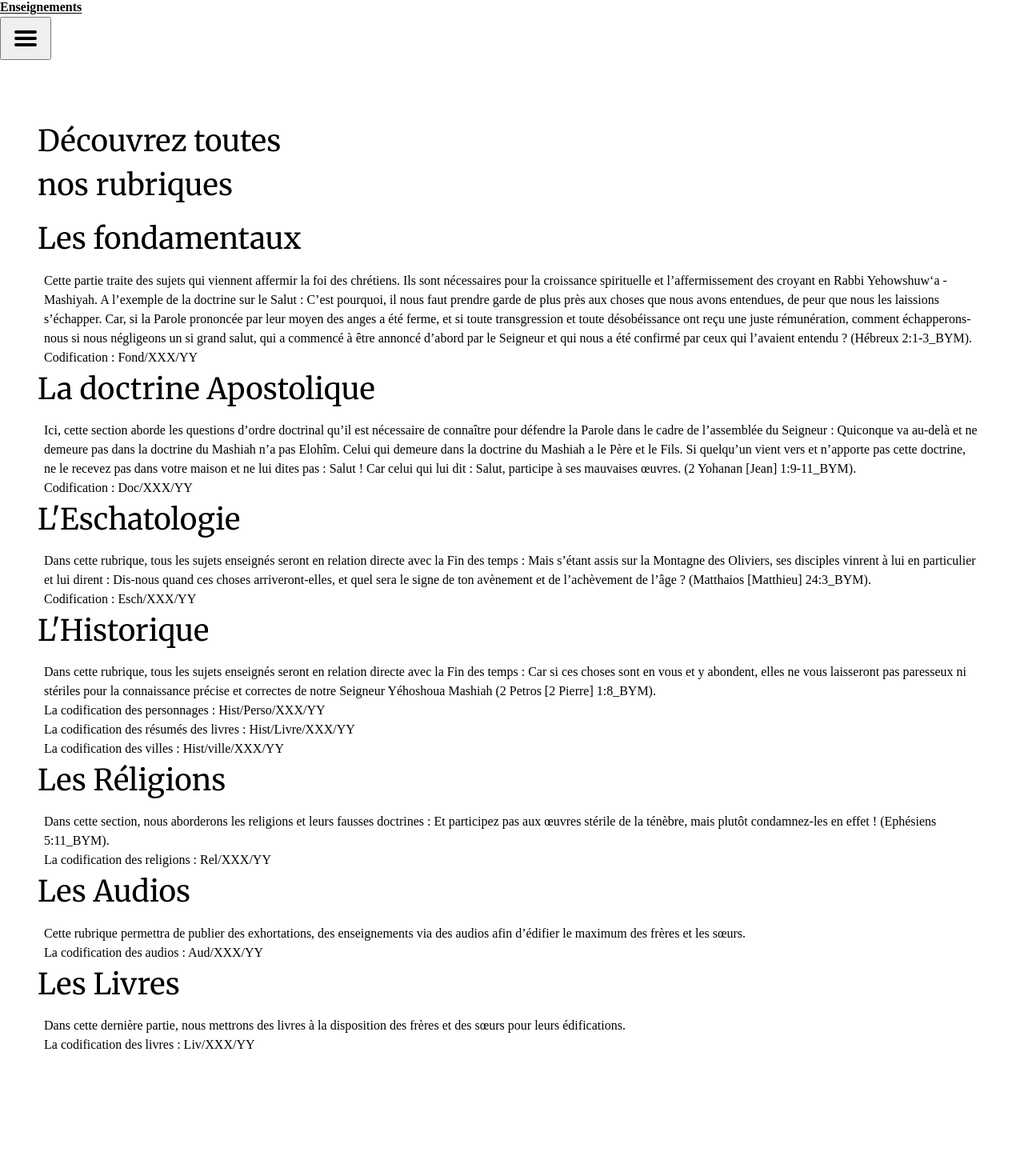
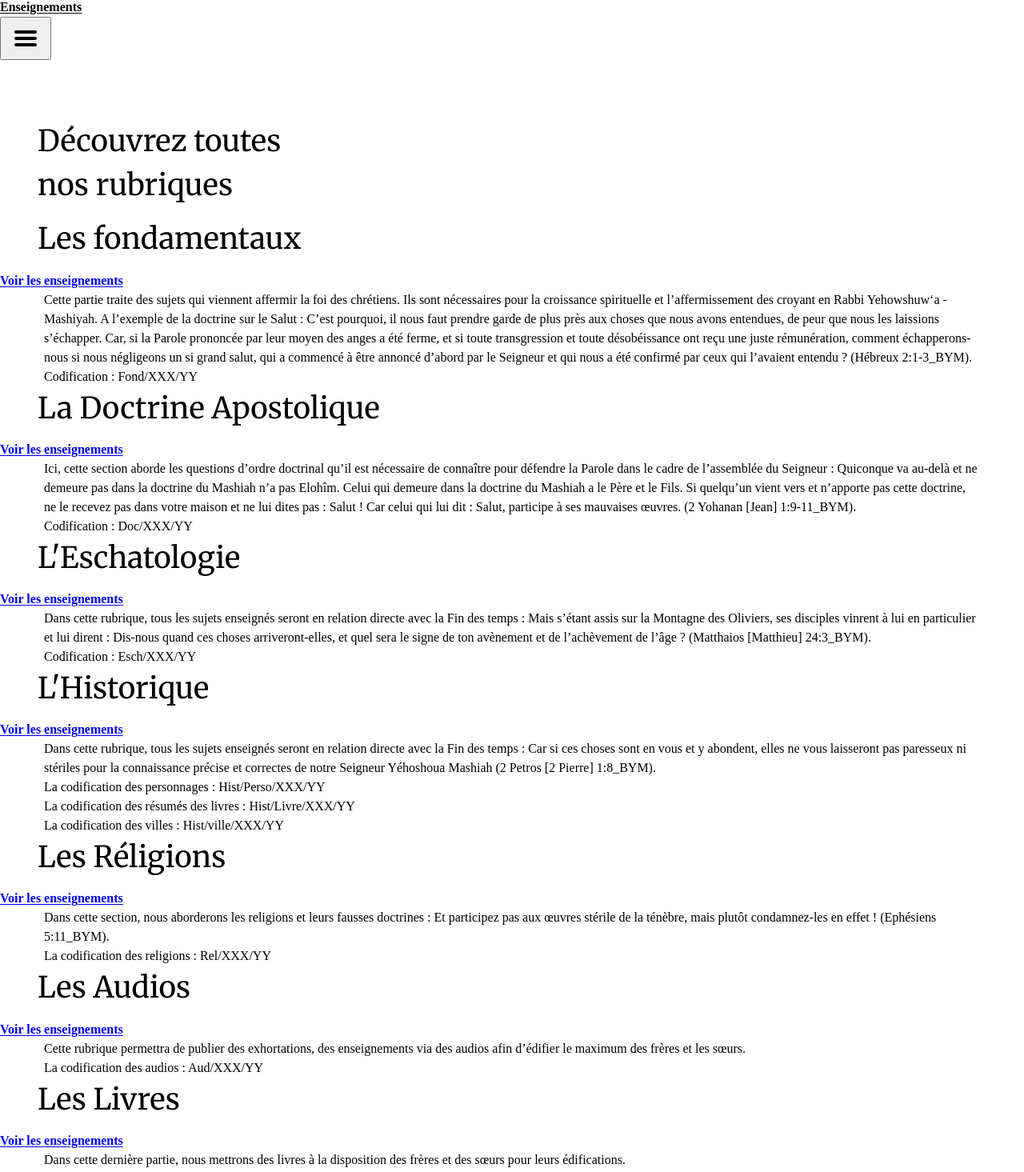
Before and after one commit to okeb/thelamed, a SvelteKit app: page /enseignements/rubrique in a window 1280 px wide. Shown: the part 51-1516 px from the top of the page at 80% size. Before the commit the page ends 1369 px from the top, so only its background shows below. Built offline with nearby package versions, Linux system fonts and the light colour scheme.

Commit message:
🌈 style(rubrique): design rubrique page

```diff
--- a/src/routes/enseignements/rubrique/+page.svelte
+++ b/src/routes/enseignements/rubrique/+page.svelte
@@ -1,4 +1,4 @@
-<div class="mt-20 px-28 pt-12">
+<div class="mt-20 px-28 pt-12 gap-y-16 grid-cols-1 grid pb-20">
 
     <h2 class="font-merri font-bold text-6xl pb-12">Découvrez toutes<br>nos <span class="underline-yellow-500 underline underline-offset-2 underline-2">rubriques</span></h2>
 
@@ -7,8 +7,11 @@
 
 
     <div class="grid grid-cols-1 gap-3 border border-solid border-dark-900 rounded-lg">
-        <div class="card-rubrique px-2 pb-6 pt-8  border border-transparent border-solid border-b-dark-900">
+        <div class="flex justify-between border border-transparent border-solid border-b-dark-900 pl-2 pr-12">
+            <div class="card-rubrique pb-6 pt-8">
                 <h3 class="font-lato font-bold">Les fondamentaux</h3>
+            </div>
+            <a href="/enseignements/rubrique/Les Fondamentaux" class="link_rubrique <md:hidden nav-link-light inline-flex items-center justify-center px-4 py-1.5 ml-4 text-base font-medium rounded-md whitespace-nowrap hover:bg-yellow-500 dark:border border-transparent dark:border-gray-600 dark:hover:border-transparent">Voir les enseignements</a>
         </div>
 
         <p class="font-lato py-6">Cette partie traite des sujets qui viennent affermir la foi des chrétiens. Ils sont nécessaires pour la croissance spirituelle et l’affermissement des croyant en Rabbi Yehowshuw‘a -Mashiyah. A l’exemple de la doctrine sur le Salut : <span class="italic font-merri text-sm font-light">C’est pourquoi, il nous faut prendre garde de plus près aux choses que nous avons entendues, de peur que nous les laissions s’échapper. Car, si la Parole prononcée par leur moyen des anges a été ferme, et si toute transgression et toute désobéissance ont reçu une juste rémunération, comment échapperons-nous si nous négligeons un si grand salut, qui a commencé à être annoncé d’abord par le Seigneur et qui nous a été confirmé par ceux qui l’avaient entendu ?</span> (Hébreux 2:1-3_BYM).</p>
@@ -16,57 +19,75 @@
     </div>
 
 
-    <div class="grid grid-cols-1 gap-3">
-        <div class="card-rubrique px-2 border-transparent rounded-md border-2 border-light-900 py-6">
-            <h3 class="font-lato font-bold">La doctrine Apostolique</h3>
+    <div class="grid grid-cols-1 gap-3 border border-solid border-dark-900 rounded-lg">
+        <div class="flex justify-between border border-transparent border-solid border-b-dark-900 pl-2 pr-12">
+            <div class="card-rubrique pb-6 pt-8">
+                <h3 class="font-lato font-bold">La Doctrine Apostolique</h3>
             </div>
-        <p class="font-lato">Ici, cette section aborde les questions d’ordre doctrinal qu’il est nécessaire de connaître pour défendre la Parole dans le cadre de l’assemblée du Seigneur : <span class="italic font-merri text-sm">Quiconque va au-delà et ne demeure pas dans la doctrine du Mashiah n’a pas Elohîm. Celui qui demeure dans la doctrine du Mashiah a le Père et le Fils. Si quelqu’un vient vers et n’apporte pas cette doctrine, ne le recevez pas dans votre maison et ne lui dites pas : Salut ! Car celui qui lui dit : Salut, participe à ses mauvaises œuvres.</span> (2 Yohanan [Jean] 1:9-11_BYM).</p>
-        <p>Codification : <span class="font-bold">Doc/XXX/YY</span></p>
+            <a href="/enseignements/rubrique/La Doctrine Apostolique" class="link_rubrique <md:hidden nav-link-light inline-flex items-center justify-center px-4 py-1.5 ml-4 text-base font-medium rounded-md whitespace-nowrap hover:bg-yellow-500 dark:border border-transparent dark:border-gray-600 dark:hover:border-transparent">Voir les enseignements</a>
+        </div>
+        <p class="font-lato  py-6">Ici, cette section aborde les questions d’ordre doctrinal qu’il est nécessaire de connaître pour défendre la Parole dans le cadre de l’assemblée du Seigneur : <span class="italic font-merri text-sm">Quiconque va au-delà et ne demeure pas dans la doctrine du Mashiah n’a pas Elohîm. Celui qui demeure dans la doctrine du Mashiah a le Père et le Fils. Si quelqu’un vient vers et n’apporte pas cette doctrine, ne le recevez pas dans votre maison et ne lui dites pas : Salut ! Car celui qui lui dit : Salut, participe à ses mauvaises œuvres.</span> (2 Yohanan [Jean] 1:9-11_BYM).</p>
+        <p class="pb-12 pt-2">Codification : <span class="font-bold">Doc/XXX/YY</span></p>
     </div>
 
 
-    <div class="grid grid-cols-1 gap-3">
-        <div class="card-rubrique rounded-md border-2 border-light-900 px-2 border-transparent py-6">
+    <div class="grid grid-cols-1 gap-3 border border-solid border-dark-900 rounded-lg">
+        <div class="flex justify-between border border-transparent border-solid border-b-dark-900 pl-2 pr-12">
+            <div class="card-rubrique pb-6 pt-8">
                 <h3 class="font-lato font-bold">L'Eschatologie</h3>
             </div>
-        <p class="font-lato">Dans cette rubrique, tous les sujets enseignés seront en relation directe avec la Fin des temps : <span class="italic font-merri text-sm">Mais s’étant assis sur la Montagne des Oliviers, ses disciples vinrent à lui en particulier et lui dirent : Dis-nous quand ces choses arriveront-elles, et quel sera le signe de ton avènement et de l’achèvement de l’âge ?</span>  (Matthaios [Matthieu] 24:3_BYM).</p>
-        <p>Codification : <span class="font-bold">Esch/XXX/YY</span></p>
+            <a href="/enseignements/rubrique/L'Eschatologie" class="link_rubrique <md:hidden nav-link-light inline-flex items-center justify-center px-4 py-1.5 ml-4 text-base font-medium rounded-md whitespace-nowrap hover:bg-yellow-500 dark:border border-transparent dark:border-gray-600 dark:hover:border-transparent">Voir les enseignements</a>
+        </div>
+        <p class="font-lato py-6">Dans cette rubrique, tous les sujets enseignés seront en relation directe avec la Fin des temps : <span class="italic font-merri text-sm">Mais s’étant assis sur la Montagne des Oliviers, ses disciples vinrent à lui en particulier et lui dirent : Dis-nous quand ces choses arriveront-elles, et quel sera le signe de ton avènement et de l’achèvement de l’âge ?</span>  (Matthaios [Matthieu] 24:3_BYM).</p>
+        <p class="pb-12 pt-2">Codification : <span class="font-bold">Esch/XXX/YY</span></p>
     </div>
 
-    <div class="grid grid-cols-1 gap-3">
-        <div class="card-rubrique rounded-md border-2 border-light-900 px-2 border-transparent py-6">
+    <div class="grid grid-cols-1 gap-3 border border-solid border-dark-900 rounded-lg">
+        <div class="flex justify-between border border-transparent border-solid border-b-dark-900 pl-2 pr-12">
+            <div class="card-rubrique pb-6 pt-8">
                 <h3 class="font-lato font-bold">L'Historique</h3>
             </div>
-        <p class="font-lato">Dans cette rubrique, tous les sujets enseignés seront en relation directe avec la Fin des temps : <span class="italic font-merri text-sm">Car si ces choses sont en vous et y abondent, elles ne vous laisseront pas paresseux ni stériles pour la connaissance précise et correctes de notre Seigneur Yéhoshoua Mashiah</span> (2 Petros [2 Pierre] 1:8_BYM).</p>
-        <p>La codification des personnages : <span class="font-bold">Hist/Perso/XXX/YY</span></p>
-        <p>La codification des résumés des livres : <span class="font-bold">Hist/Livre/XXX/YY</span></p>
-        <p>La codification des villes : <span class="font-bold">Hist/ville/XXX/YY</span></p>
+            <a href="/enseignements/rubrique/L'Historique" class="link_rubrique <md:hidden nav-link-light inline-flex items-center justify-center px-4 py-1.5 ml-4 text-base font-medium rounded-md whitespace-nowrap hover:bg-yellow-500 dark:border border-transparent dark:border-gray-600 dark:hover:border-transparent">Voir les enseignements</a>
+        </div>
+        <p class="font-lato py-6">Dans cette rubrique, tous les sujets enseignés seront en relation directe avec la Fin des temps : <span class="italic font-merri text-sm">Car si ces choses sont en vous et y abondent, elles ne vous laisseront pas paresseux ni stériles pour la connaissance précise et correctes de notre Seigneur Yéhoshoua Mashiah</span> (2 Petros [2 Pierre] 1:8_BYM).</p>
+        <p class="pt-2">La codification des personnages : <span class="font-bold">Hist/Perso/XXX/YY</span></p>
+        <p class="pt-2">La codification des résumés des livres : <span class="font-bold">Hist/Livre/XXX/YY</span></p>
+        <p class="pb-12 pt-2">La codification des villes : <span class="font-bold">Hist/ville/XXX/YY</span></p>
     </div>
 
 
-    <div class="grid grid-cols-1 gap-3">
-        <div class="card-rubrique rounded-md border-2 border-light-900 px-2 border-transparent py-6">
+    <div class="grid grid-cols-1 gap-3 border border-solid border-dark-900 rounded-lg">
+        <div class="flex justify-between border border-transparent border-solid border-b-dark-900 pl-2 pr-12">
+            <div class="card-rubrique pb-6 pt-8">
                 <h3 class="font-lato font-bold">Les Réligions</h3>
             </div>
-        <p class="font-lato">Dans cette section, nous aborderons les religions et leurs fausses doctrines : <span class="italic font-merri text-sm">Et participez pas aux œuvres stérile de la ténèbre, mais plutôt condamnez-les en effet !</span>   (Ephésiens 5:11_BYM).</p>
-        <p>La codification des religions : <span class="font-bold">Rel/XXX/YY</span></p>
+            <a href="/enseignements/rubrique/Les Réligions" class="link_rubrique <md:hidden nav-link-light inline-flex items-center justify-center px-4 py-1.5 ml-4 text-base font-medium rounded-md whitespace-nowrap hover:bg-yellow-500 dark:border border-transparent dark:border-gray-600 dark:hover:border-transparent">Voir les enseignements</a>
+        </div>
+        <p class="font-lato py-6">Dans cette section, nous aborderons les religions et leurs fausses doctrines : <span class="italic font-merri text-sm">Et participez pas aux œuvres stérile de la ténèbre, mais plutôt condamnez-les en effet !</span>   (Ephésiens 5:11_BYM).</p>
+        <p class="pb-12 pt-2">La codification des religions : <span class="font-bold">Rel/XXX/YY</span></p>
     </div>
 
 
-    <div class="grid grid-cols-1 gap-3">
-        <div class="card-rubrique rounded-md border-2 border-light-900 px-2 border-transparent py-6">
+    <div class="grid grid-cols-1 gap-3 border border-solid border-dark-900 rounded-lg">
+        <div class="flex justify-between border border-transparent border-solid border-b-dark-900 pl-2 pr-12">
+            <div class="card-rubrique pb-6 pt-8">
                 <h3 class="font-lato font-bold">Les Audios</h3>
             </div>
-        <p class="font-lato">Cette rubrique permettra de publier des exhortations, des enseignements via des audios afin d’édifier le maximum des frères et les sœurs.</p>
-        <p>La codification des audios : <span class="font-bold">Aud/XXX/YY</span></p>
+            <a href="/enseignements/rubrique/Les Audios" class="link_rubrique <md:hidden nav-link-light inline-flex items-center justify-center px-4 py-1.5 ml-4 text-base font-medium rounded-md whitespace-nowrap hover:bg-yellow-500 dark:border border-transparent dark:border-gray-600 dark:hover:border-transparent">Voir les enseignements</a>
+        </div>
+        <p class="font-lato py-6">Cette rubrique permettra de publier des exhortations, des enseignements via des audios afin d’édifier le maximum des frères et les sœurs.</p>
+        <p class="pb-12 pt-2">La codification des audios : <span class="font-bold">Aud/XXX/YY</span></p>
     </div>
 
 
-    <div class="grid grid-cols-1 gap-3">
-        <div class="card-rubrique rounded-md border-2 border-light-900 px-2 border-transparent py-6">
+    <div class="grid grid-cols-1 gap-3 border border-solid border-dark-900 rounded-lg">
+        <div class="flex justify-between border border-transparent border-solid border-b-dark-900 pl-2 pr-12">
+            <div class="card-rubrique pb-6 pt-8">
                 <h3 class="font-lato font-bold">Les Livres</h3>
             </div>
-        <p class="font-lato">Dans cette dernière partie, nous mettrons des livres à la disposition des frères et des sœurs pour leurs édifications.</p>
-        <p>La codification des livres : <span class="font-bold">Liv/XXX/YY</span></p>
+            <a href="/enseignements/rubrique/Les Livres" class="link_rubrique <md:hidden nav-link-light inline-flex items-center justify-center px-4 py-1.5 ml-4 text-base font-medium rounded-md whitespace-nowrap hover:bg-yellow-500 dark:border border-transparent dark:border-gray-600 dark:hover:border-transparent">Voir les enseignements</a>
+        </div>
+        <p class="font-lato py-6">Dans cette dernière partie, nous mettrons des livres à la disposition des frères et des sœurs pour leurs édifications.</p>
+        <p class="pb-12 pt-2">La codification des livres : <span class="font-bold">Liv/XXX/YY</span></p>
     </div>
 </div>
```
Lines whose indentation alone changed are shown as unchanged.
